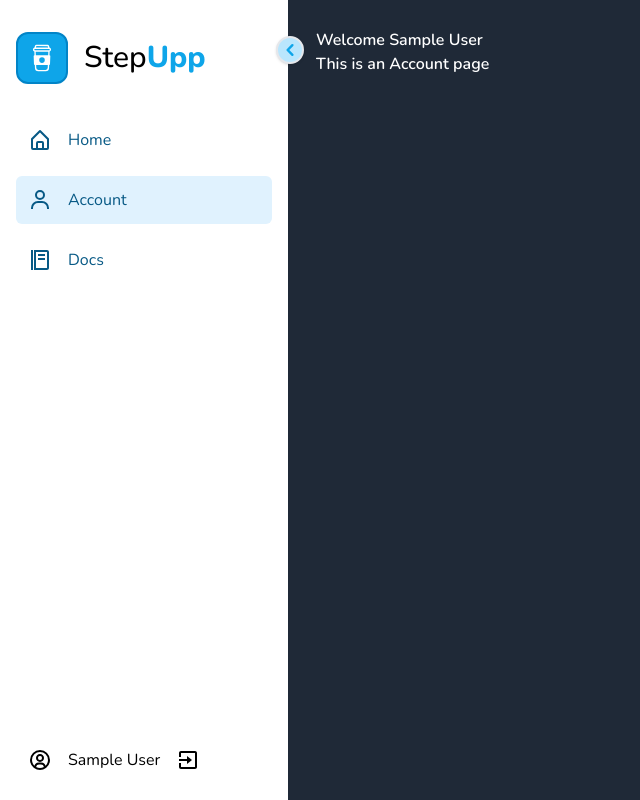
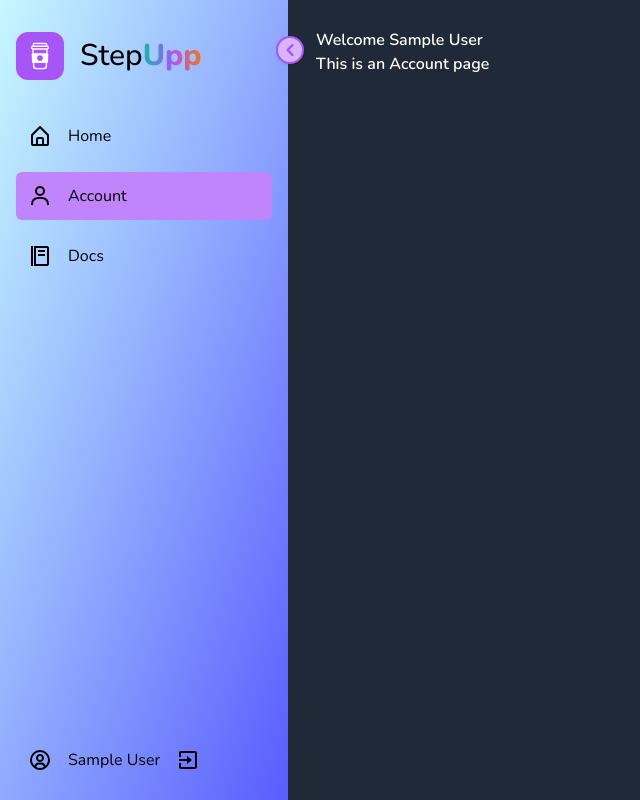
Before and after one commit to ephimoff/step-upp, a Next.js app: page /account in a window 1280 px wide. Shown: the whole page, without its empty margins (0-640 px from the left). Built offline with nearby package versions, Linux system fonts and the light colour scheme; no server answers; sample sign-in values are in the browser's storage.

Commit message:
Added more styles

```diff
--- a/src/components/ProgressBar.tsx
+++ b/src/components/ProgressBar.tsx
@@ -1,9 +1,14 @@
+import { Popover } from '@headlessui/react';
+
 type ProgressBarProps = {
   value: number;
 };
 
 const ProgressBar = ({ value }: ProgressBarProps) => {
   return (
+    // <div className="flex h-full items-center gap-x-2">
+    <Popover className="relative">
+      <Popover.Button className="w-full">
         <div className="flex h-full items-center gap-x-2">
           <span>
             {value <= 2
@@ -34,6 +39,43 @@ const ProgressBar = ({ value }: ProgressBarProps) => {
           </div>
           <span>{value}</span>
         </div>
+      </Popover.Button>
+      <Popover.Panel className="absolute -top-14 z-10">
+        <div className="grid w-full rounded-xl bg-gradient-to-r from-indigo-500 via-purple-500 to-pink-500 p-4 text-sm text-white shadow-xl">
+          <strong
+            className={`${
+              value <= 2
+                ? 'text-red-400'
+                : value <= 4
+                ? 'text-orange-400'
+                : value <= 6
+                ? 'text-yellow-400'
+                : value <= 8
+                ? 'text-green-400'
+                : 'text-cyan-400'
+            } text-xs`}
+          >
+            {value} out of 10:
+          </strong>
+          <span>
+            {value <= 2
+              ? 'Very high-level knowledge. No practical experience'
+              : value <= 4
+              ? 'Maybe used the skill once or twice'
+              : value <= 6
+              ? 'Can finish all the assigned tasks'
+              : value <= 8
+              ? 'Can use this skill in the work without any guidence from the side'
+              : 'An absolute MVP. You can teach others and write books about it'}
+          </span>
+          <button className="mt-2 rounded-lg bg-gradient-to-r from-green-400 to-blue-500 py-1 text-xs hover:from-pink-500 hover:to-yellow-500">
+            Update
+          </button>
+        </div>
+      </Popover.Panel>
+      {/* <Popover.Overlay className="fixed inset-0 bg-black opacity-30" /> */}
+    </Popover>
+    // </div>
   );
 };
 export default ProgressBar;
--- a/src/components/Sidebar.tsx
+++ b/src/components/Sidebar.tsx
@@ -38,23 +38,26 @@ export default function Sidebar({ children }: SidebarProps) {
   const toggleSidebar = () => {
     setOpen(!open);
   };
+  // const sidebarGradient = `bg-gradient-to-br from-[#c9def4] via-[#f5ccd4] to-[#b8a4c9]`;
+  const sidebarGradient = `bg-gradient-to-tl from-[#595cff] to-[#c6f8ff]`;
+  const logoGradient = `bg-gradient-to-r from-teal-500 via-purple-500 to-orange-500 bg-clip-text text-transparent`;
   return (
     <div className="flex">
       <div
         className={`${
           open ? 'w-72' : 'w-24'
-        } relative  bg-white p-4 pt-8 text-black duration-300`}
+        } relative p-4 pt-8 text-black duration-300 ${sidebarGradient}`}
       >
         <div
           onClick={toggleSidebar}
-          className="absolute -right-4 top-9 w-7 cursor-pointer rounded-full border-2 bg-sky-200 text-2xl text-sky-500 shadow"
+          className="absolute -right-4 top-9 w-7 cursor-pointer rounded-full border-2 border-purple-500 bg-purple-300 text-2xl text-purple-500 shadow"
         >
           {open ? <HiChevronLeft /> : <HiChevronRight />}
         </div>
         <div>
           <Link className="flex items-center gap-x-4" href="/">
             <span
-              className={`rounded-xl border-2 border-sky-600 bg-sky-500 p-2 text-3xl text-white duration-500 ${
+              className={`rounded-xl bg-purple-500 p-2 text-3xl text-white duration-500 ${
                 open && 'rotate-[360deg]'
               }`}
             >
@@ -65,7 +68,10 @@ export default function Sidebar({ children }: SidebarProps) {
                 !open && 'scale-0'
               } origin-left whitespace-nowrap text-3xl font-medium duration-300`}
             >
-              Step<strong className="font-extrabold text-sky-500">Upp</strong>
+              Step
+              <strong className={`font-extrabold text-black ${logoGradient}`}>
+                Upp
+              </strong>
             </h1>
           </Link>
         </div>
--- a/src/components/SidebarLink.tsx
+++ b/src/components/SidebarLink.tsx
@@ -15,8 +15,8 @@ const SidebarLink = ({ path, name, open, icon }: SidebarLinkProps) => {
       href={path}
       className={`${
         !open && 'mr-4'
-      } ml-0 mt-2 flex items-center gap-x-4 rounded-md py-3 pl-3 text-sky-800 hover:bg-slate-200 ${
-        router.pathname == path ? 'bg-sky-100' : ''
+      } ml-0 mt-2 flex items-center gap-x-4 rounded-md py-3 pl-3 text-black hover:bg-purple-300 ${
+        router.pathname == path ? 'bg-purple-400' : ''
       }`}
     >
       <span className="text-2xl">{icon}</span>
--- a/src/pages/index.tsx
+++ b/src/pages/index.tsx
@@ -4,6 +4,7 @@ import UserInfo from '@/components/UserInfo';
 import { getSession } from 'next-auth/react';
 import ProgressBar from '@/components/ProgressBar';
 import { dataFull, dataEmpty } from '@/data/data';
+import React from 'react';
 
 export default function Home() {
   return (
@@ -22,7 +23,7 @@ export default function Home() {
           />
           {dataFull.map((item, index) => {
             return (
-              <section className="my-20 grid grid-cols-5 gap-4">
+              <section className="my-20 grid grid-cols-5 gap-4" key={index}>
                 <div className="col-span-5">
                   <h2>{item.name}</h2>
                 </div>
@@ -40,20 +41,16 @@ export default function Home() {
                 </div>
                 {item.skills.map((skill, skillIndex) => {
                   return (
-                    <>
+                    <React.Fragment key={skillIndex}>
                       <div className="col-span-2 font-normal">{skill.name}</div>
-                      <button className="">
-                        <ProgressBar value={skill.score} />
-                      </button>
-                      <button>
-                        <ProgressBar value={skill.score360} />
-                      </button>
+                      <ProgressBar value={skill.score} />
+                      <ProgressBar value={skill.score360} />
                       <div>
                         <button className="w-1/4 rounded-lg bg-gradient-to-r from-cyan-500 to-fuchsia-500 shadow-md transition delay-150 duration-300 ease-in-out hover:-translate-y-1 hover:scale-110 hover:bg-gradient-to-l">
                           +{skill.actions}
                         </button>
                       </div>
-                    </>
+                    </React.Fragment>
                   );
                 })}
               </section>
```
Lines whose indentation alone changed are shown as unchanged.
